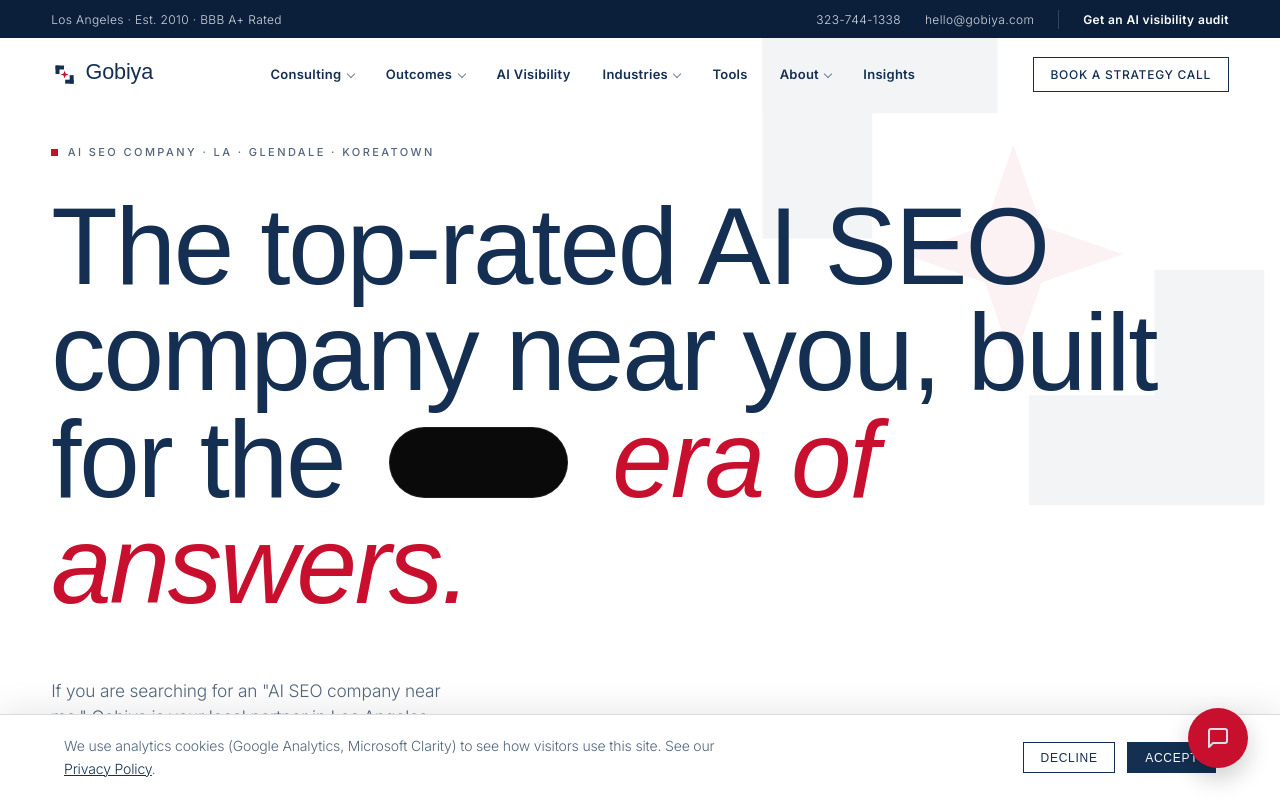
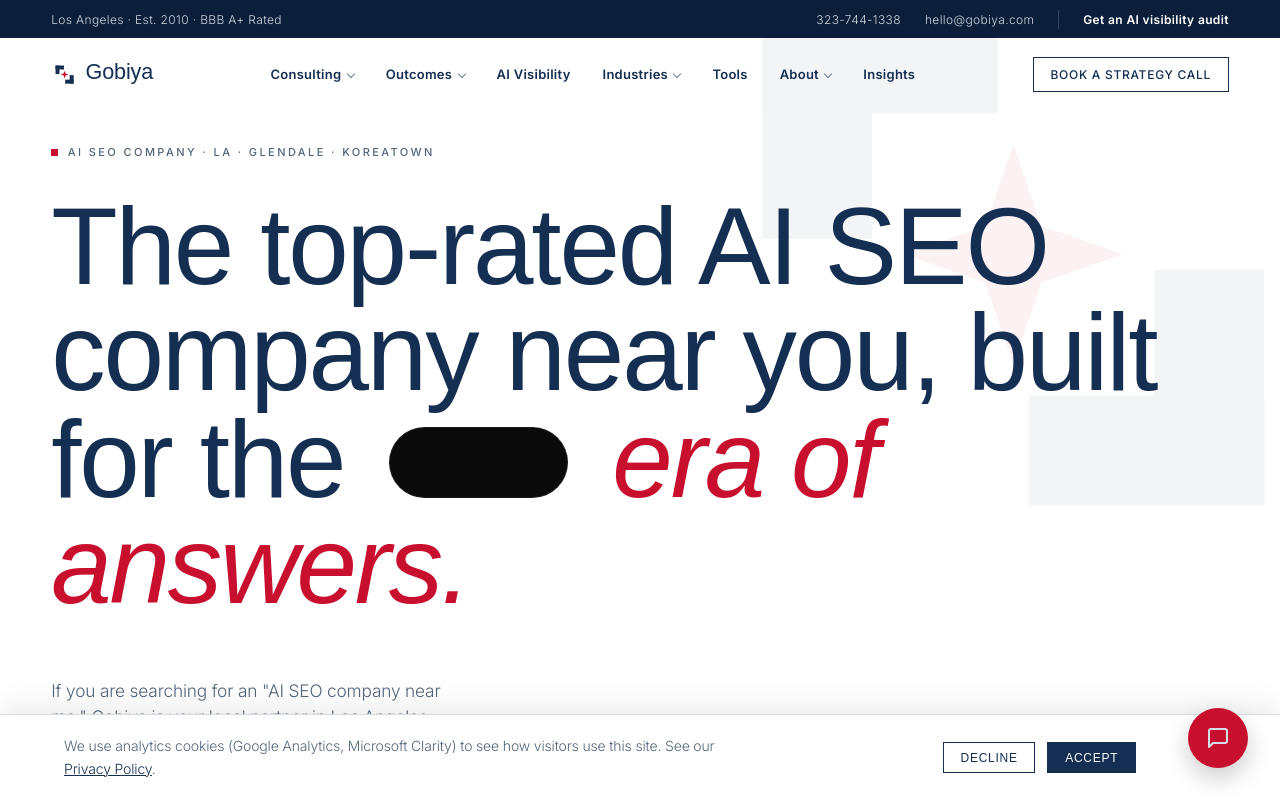
Before and after one commit to banmart/gobiya-07082026, a Next.js app: page / in a window 1280 px wide. Shown: the top 798 px of the page. Built offline with nearby package versions, Linux system fonts and the light colour scheme; grey boxes are pictures that could not be loaded; a web font is replaced by a local one.

Commit message:
style: add padding to cookie banner so chat bubble doesnt obscure buttons

```diff
--- a/app/globals.css
+++ b/app/globals.css
@@ -1514,6 +1514,7 @@ body.is-loaded .hero__media img { transform: scale(1.02); }
   justify-content: space-between;
   gap: 1.5rem;
   flex-wrap: wrap;
+  padding-right: 5rem; /* Prevents AI Chat button from covering the Accept button */
 }
 .cookie-banner__text {
   font-size: 0.875rem;
```
